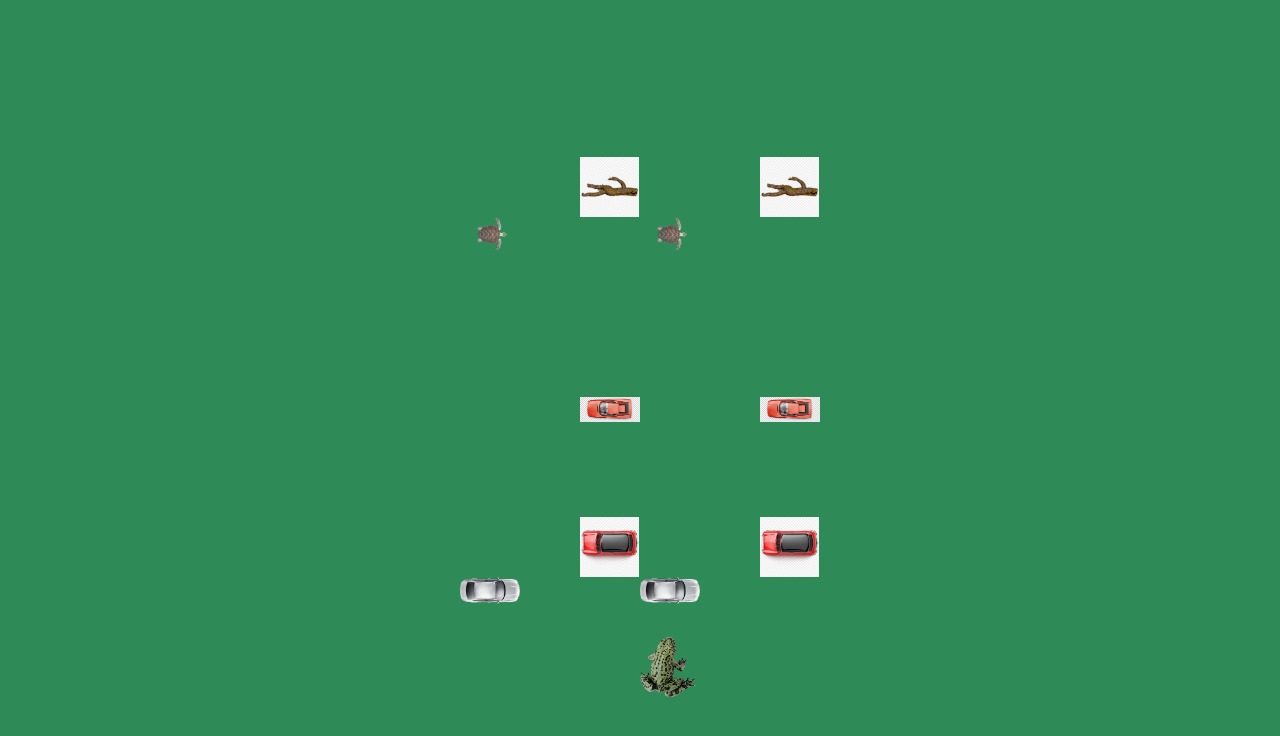
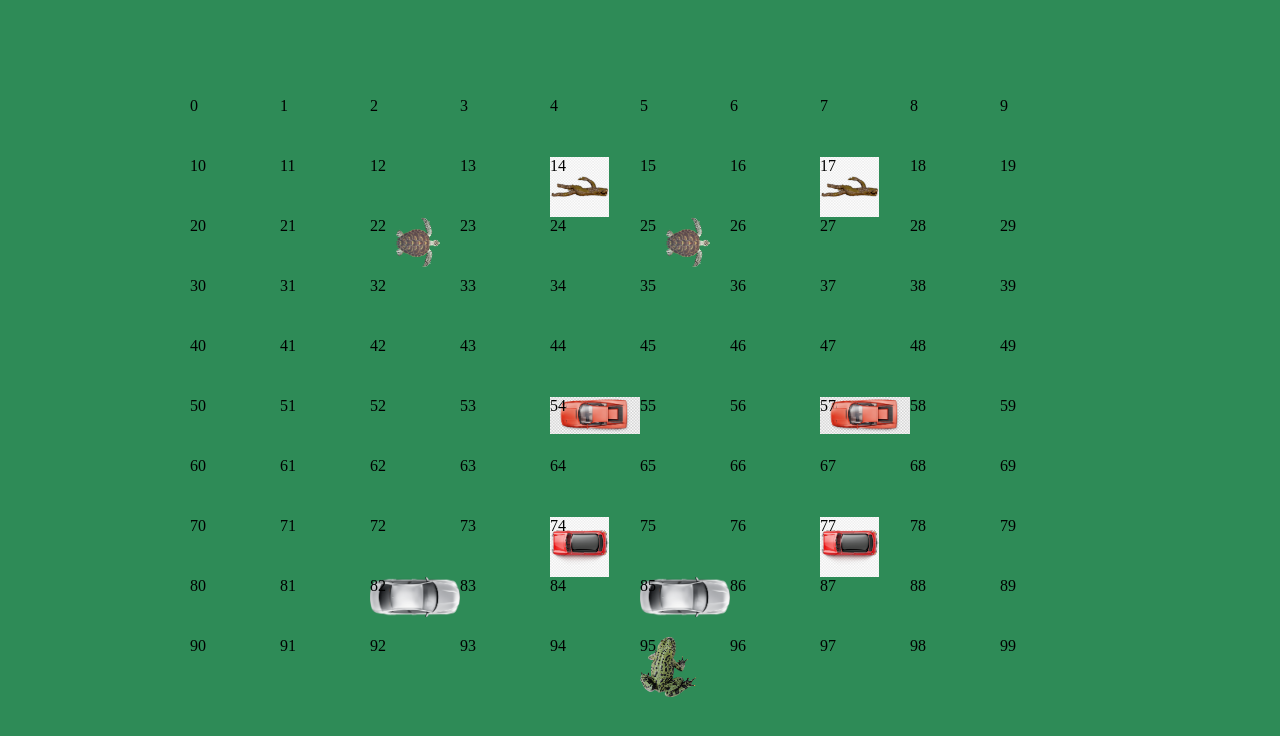
Before and after one commit to EdSteer/FrogBasedJavaScriptGame, a plain HTML site: page index.html in a window 1280 px wide. Shown: the part 110-846 px from the top of the page. Drawn offline with Linux system fonts and the light colour scheme.

Commit message:
1310 14:20

```diff
--- a/scripts/app.js
+++ b/scripts/app.js
@@ -132,7 +132,7 @@ function init() {
   function createGrid(startingFrogPosition) {
     for (let i = 0; i < cellCount; i++) {
       const cell = document.createElement('div')
-      // cell.innerText = i
+      cell.innerText = i
       grid.appendChild(cell)
       cells.push(cell)
     }
--- a/styles/main.css
+++ b/styles/main.css
@@ -45,7 +45,7 @@ span {
   height: 100%;
   justify-content: center;
   height: 600px;
-  width: 600px;
+  width: 900px;
 }
 
 .grid div {
```
